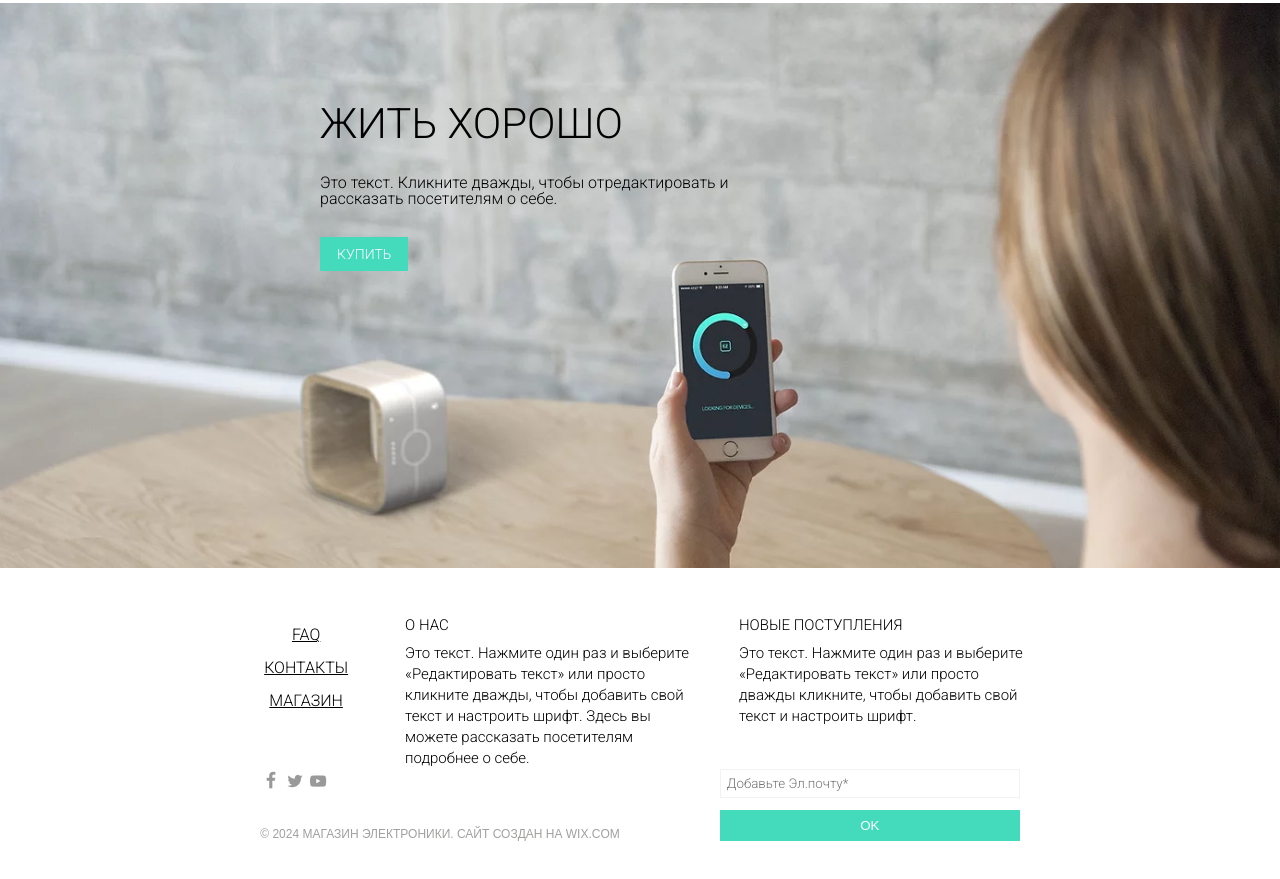
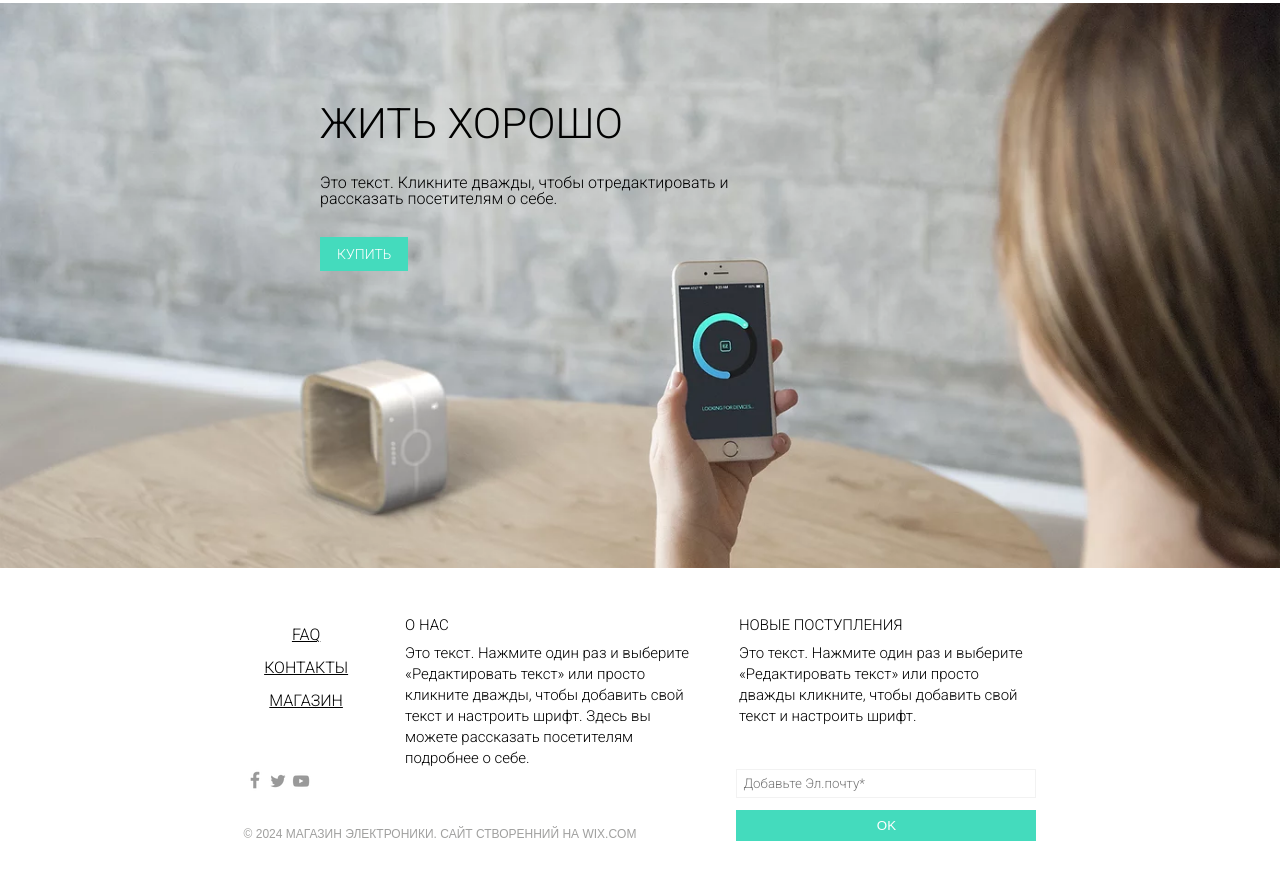
Before and after one commit to Nikita-glitch-web/Ez-shop, a plain HTML site: page index.html in a window 1280 px wide. Shown: the part 3594-4473 px from the top of the page. Drawn offline with nearby package versions, Linux system fonts and the light colour scheme.

Commit message:
commit-for-gh_pages

```diff
--- a/index.html
+++ b/index.html
@@ -259,7 +259,7 @@
             <img src="./images/twitter-img.webp"  alt="">
             <img src="./images/youtube-img.webp"  alt="">
         </div>
-            <p class="text-footer-part">© 2024 МАГАЗИН ЭЛЕКТРОНИКИ. САЙТ СОЗДАН НА WIX.COM</p>
+            <p class="text-footer-part">© 2024 МАГАЗИН ЭЛЕКТРОНИКИ. САЙТ СТВОРЕННИЙ НА WIX.COM</p>
         </div>
 
         <div class="column-with-input">
```
Also changed, not shown: 1 other file.
